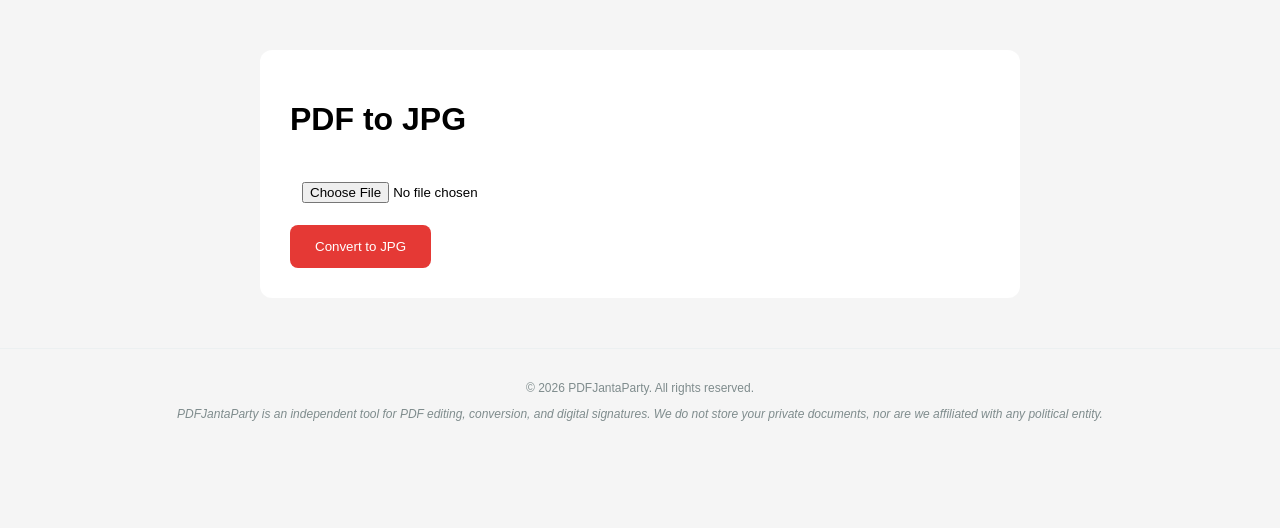
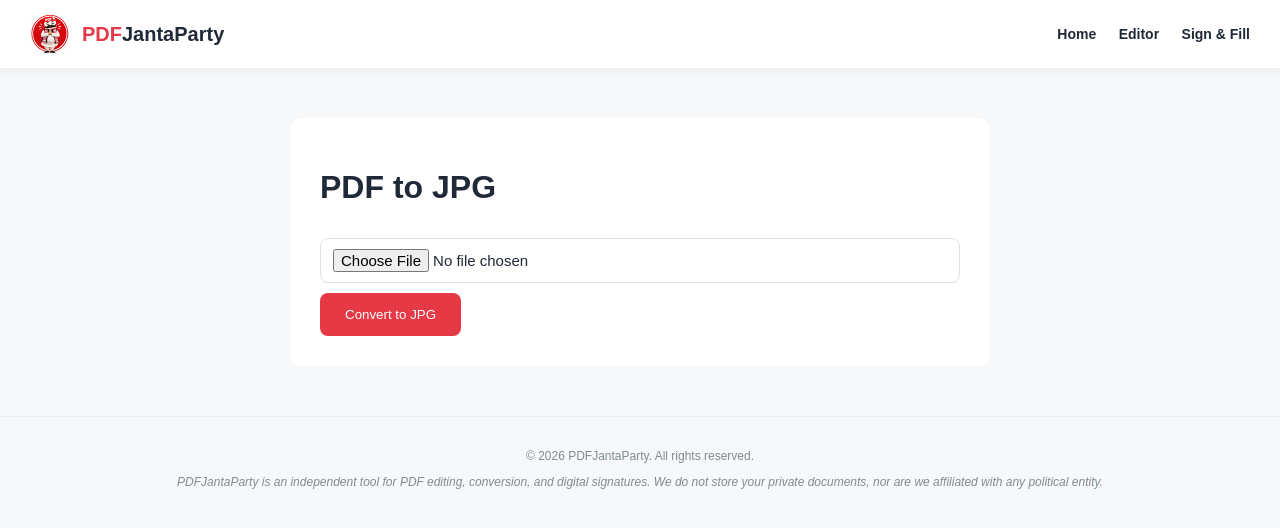
Before and after one commit to rish615/MyPDFTools, a Flask app: page /pdf-to-jpg-page in a window 1280 px wide. Shown: the top 528 px of the page. Run offline with Flask 3, Linux system fonts and the light colour scheme; some libraries are stand-ins or nearby versions.

Commit message:
Enhance PDF to JPG page layout and styling
Added a header with navigation links and included a stylesheet for better styling.

```diff
--- a/templates/pdf_to_jpg.html
+++ b/templates/pdf_to_jpg.html
@@ -8,10 +8,27 @@
 body{font-family:Arial;background:#f5f5f5;margin:0}
 .box{max-width:700px;margin:50px auto;background:#fff;padding:30px;border-radius:12px}
 input{width:100%;padding:12px;margin:10px 0}
-button{background:#e53935;color:#fff;border:none;padding:14px 25px;border-radius:8px;cursor:pointer}
+button{background:#e63946;color:#fff;border:none;padding:14px 25px;border-radius:8px;cursor:pointer}
 </style>
+  <link rel="stylesheet" href="{{ url_for('static', filename='css/shared.css') }}">
 </head>
 <body>
+
+<header class="site-header">
+  <div class="logo">
+    <a href="{{ url_for('home') }}">
+      <img src="{{ url_for('static', filename='images/logo.png') }}" alt="PDFJantaParty Logo">
+      <span><span class="accent">PDF</span>JantaParty</span>
+    </a>
+  </div>
+  <nav>
+    <a href="{{ url_for('home') }}">Home</a>
+    <a href="{{ url_for('editor') }}">Editor</a>
+    <a href="{{ url_for('sign_fill_page') }}">Sign &amp; Fill</a>
+  </nav>
+</header>
+
+
 
 <div class="box">
 
```
